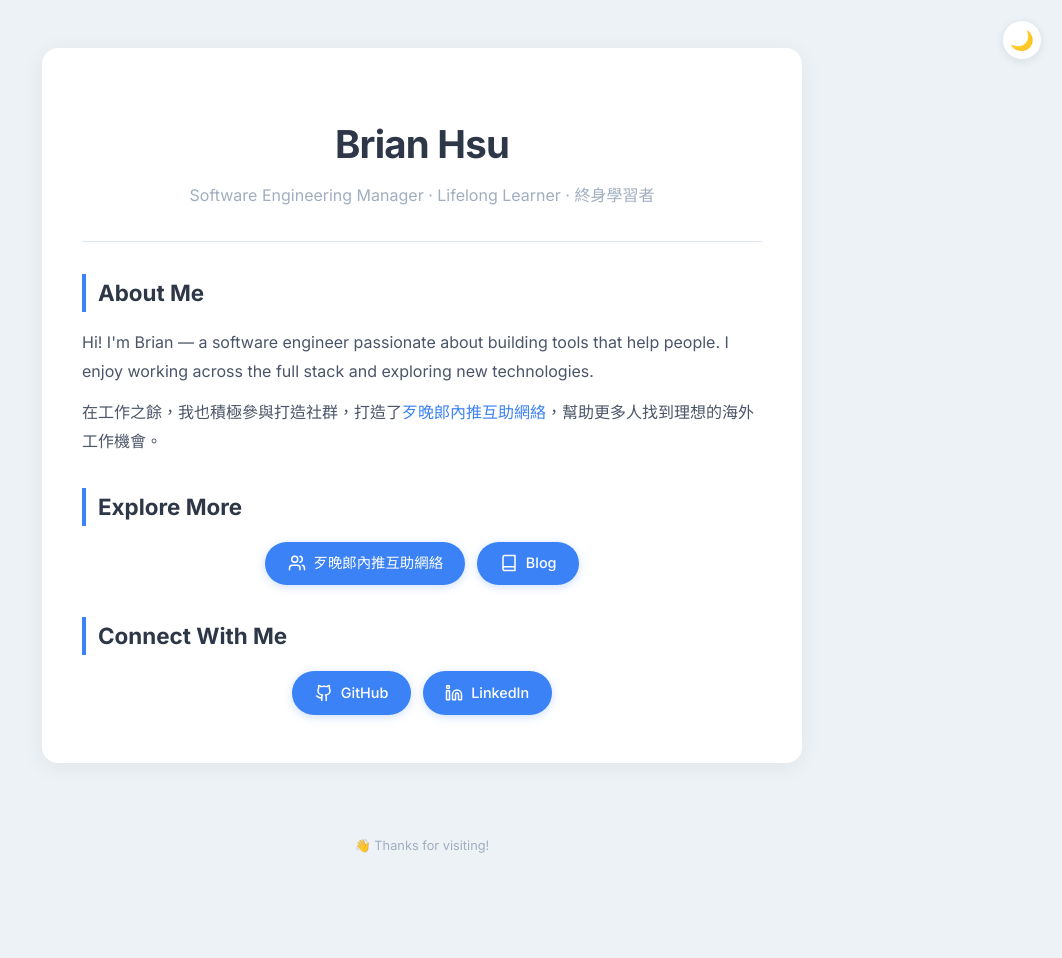
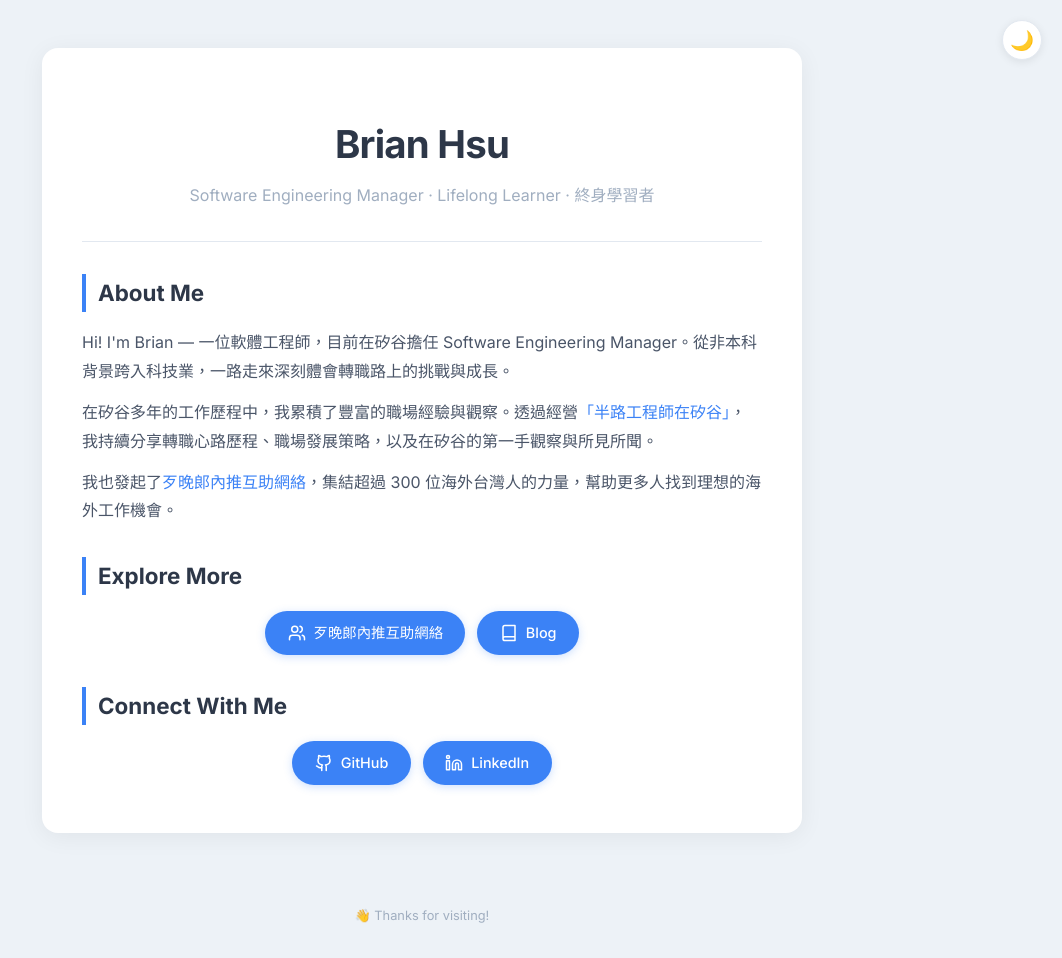
Before and after one commit to brianpchsu/brianpchsu.github.io, a Jekyll site: the page built from index.html, in a window 1280 px wide. Shown: the whole page, without its empty margins (218-1280 px from the left). Built offline with Jekyll 4.4.1, drawn with Linux system fonts in a browser that asks for light colours; before the commit the page ends 900 px from its top, so only the background shows below that.

Commit message:
More update for pages

```diff
--- a/index.html
+++ b/index.html
@@ -15,11 +15,14 @@ title: Home
     <section class="section" id="about">
         <h2>About Me</h2>
         <p>
-            Hi! I'm Brian — a software engineer passionate about building tools that help people.
-            I enjoy working across the full stack and exploring new technologies.
+            Hi! I'm Brian — 一位軟體工程師，目前在矽谷擔任 Software Engineering Manager。從非本科背景跨入科技業，一路走來深刻體會轉職路上的挑戰與成長。
         </p>
         <p>
-            在工作之餘，我也積極參與打造社群，打造了<a href="/referhero/">歹晚郎內推互助網絡</a>，幫助更多人找到理想的海外工作機會。
+            在矽谷多年的工作歷程中，我累積了豐富的職場經驗與觀察。透過經營<a href="https://www.facebook.com/PivotSoftwareEngineer/" target="_blank"
+                rel="noopener noreferrer">「半路工程師在矽谷」</a>，我持續分享轉職心路歷程、職場發展策略，以及在矽谷的第一手觀察與所見所聞。
+        </p>
+        <p>
+            我也發起了<a href="/referhero/">歹晚郎內推互助網絡</a>，集結超過 300 位海外台灣人的力量，幫助更多人找到理想的海外工作機會。
         </p>
     </section>
 
```
